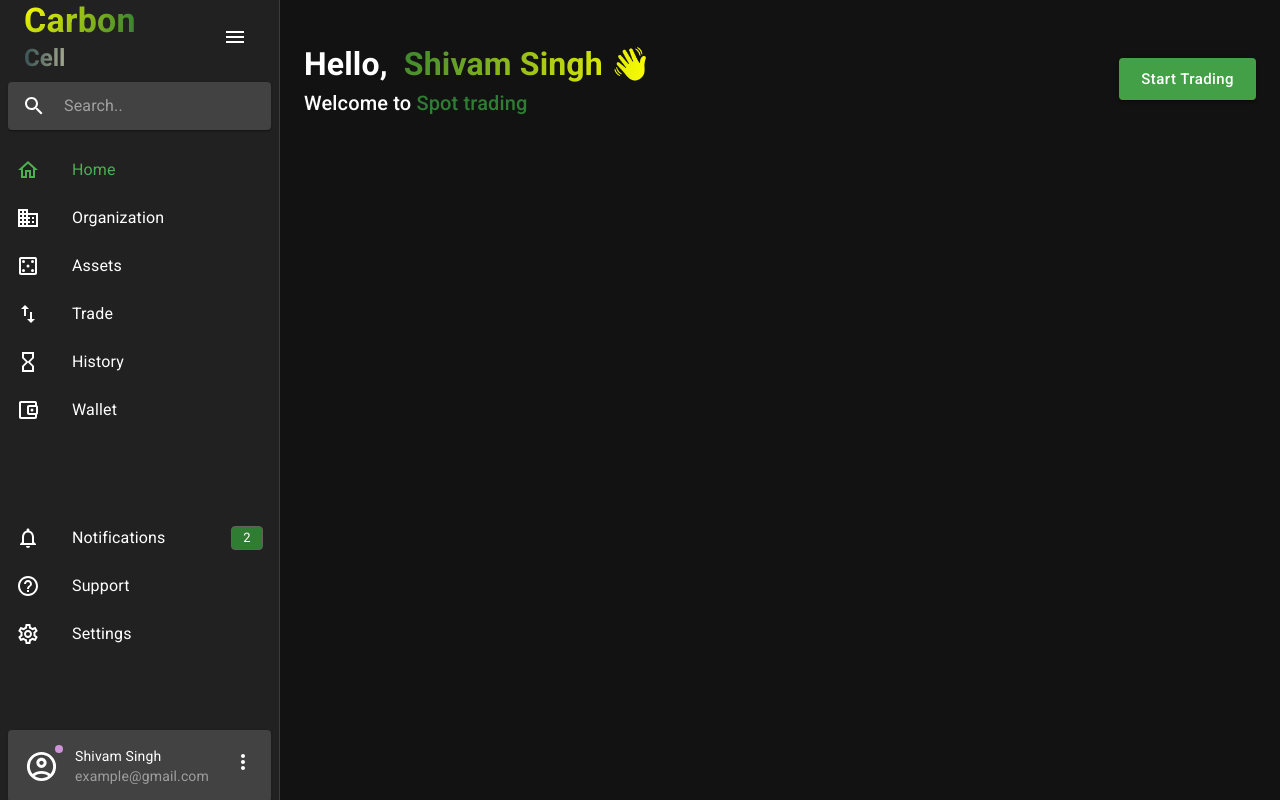
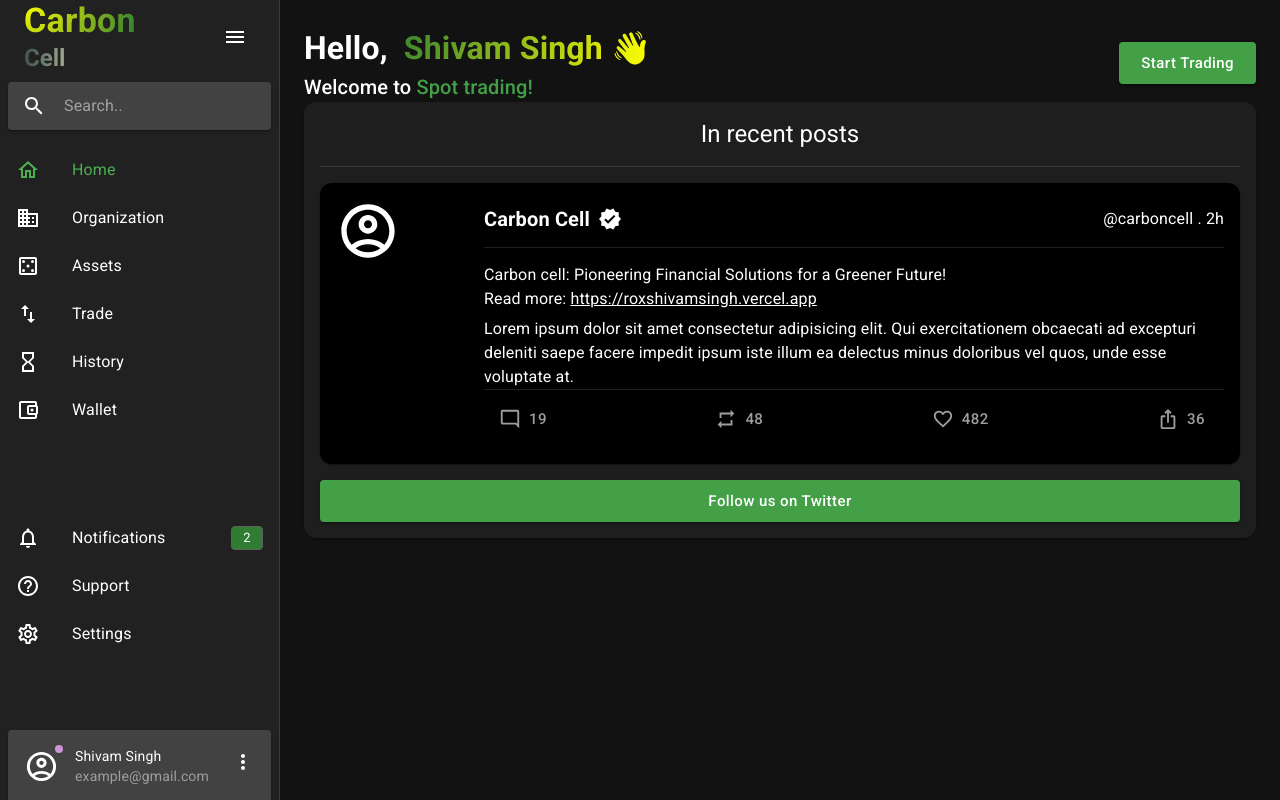
Before and after one commit to roxshivamsingh/cuddly-robot, a React (Vite) app: page / in a window 1280 px wide. Built offline with nearby package versions, Linux system fonts and the light colour scheme; no server answers.

Commit message:
ADD: Twitter preview;

```diff
--- a/package.json
+++ b/package.json
@@ -16,7 +16,8 @@
     "@mui/icons-material": "^5.15.14",
     "@mui/material": "^5.15.14",
     "axios": "^1.6.8",
-    "react": "^18.2.0",
+    "chart.js": "^4.4.2",
+    "react-chartjs-2": "^5.2.0",
     "react-dom": "^18.2.0"
   },
   "devDependencies": {
--- a/src/App.tsx
+++ b/src/App.tsx
@@ -1,23 +1,10 @@
 import CssBaseline from '@mui/material/CssBaseline';
 import Box from '@mui/material/Box';
-
-
 import { Content, Sidebar } from './components';
-import axios from 'axios';
-import { useEffect } from 'react';
-
 // const width = 280;
 
 function App() {
 
-  useEffect(() => {
-
-
-    axios.get('https://datausa.io/api/data?drilldowns=Nation&measures=Population').then((response) => {
-
-      console.log(response.data)
-    })
-  }, [])
 
   return (<Box sx={{ display: 'flex' }}>
     <CssBaseline />
--- /dev/null
+++ b/src/components/chart-example.tsx
@@ -0,0 +1,129 @@
+import { Box, Button, Divider, Paper, Stack, Typography } from '@mui/material';
+import { green } from '@mui/material/colors';
+import {
+    Chart as ChartJS,
+    CategoryScale,
+    LinearScale,
+    PointElement,
+    LineElement,
+    Title,
+    Tooltip,
+    Legend,
+} from 'chart.js';
+import {
+    Pie,
+    // Line,
+    // Doughnut,
+    // PolarArea,
+    // Bubble
+} from 'react-chartjs-2';
+
+
+
+ChartJS.register(
+    CategoryScale,
+    LinearScale,
+    PointElement,
+    LineElement,
+    Title,
+    Tooltip,
+    Legend
+);
+
+const options = {
+    responsive: true,
+    interaction: {
+        mode: 'index' as const,
+        intersect: false,
+    },
+    stacked: false,
+    plugins: {
+        title: {
+            display: true,
+            text: 'Chart.js Line Chart - Multi Axis',
+        },
+    },
+    scales: {
+        y: {
+            type: 'linear' as const,
+            display: true,
+            position: 'left' as const,
+        },
+        y1: {
+            type: 'linear' as const,
+            display: true,
+            position: 'right' as const,
+            grid: {
+                drawOnChartArea: false,
+            },
+        },
+    },
+};
+
+const labels = ['January', 'February', 'March', 'April', 'May', 'June', 'July'];
+
+const data = {
+    labels,
+    datasets: [
+        {
+            label: 'Dataset 1',
+            data: [0, 2, 3],
+            // data: labels.map(() => faker.datatype.number({ min: -1000, max: 1000 })),
+            borderColor: 'rgb(255, 99, 132)',
+            backgroundColor: 'rgba(255, 99, 132, 0.5)',
+            yAxisID: 'y',
+        },
+        {
+            label: 'Dataset 2',
+            data: [1, 2, 100],
+
+            borderColor: 'rgb(53, 162, 235)',
+            backgroundColor: 'rgba(53, 162, 235, 0.5)',
+            yAxisID: 'y1',
+        },
+    ],
+};
+
+export function ChartExample() {
+    return (<>
+        {/* <Line options={options} data={data} /> */}
+
+        <Paper sx={{
+            p: 1,
+
+        }}>
+            <Typography variant='h5' gutterBottom
+                sx={{ textAlign: "center" }}
+            >Wallet Balance</Typography>
+            <Divider />
+
+            <Box sx={{
+                display: "flex",
+                flexDirection: "column",
+                justifyContent: "center",
+                alignItems: "center"
+            }}>
+
+                <Box sx={{ maxWidth: 300 }}>
+                    <Pie data={data}
+                        options={options}
+                    />
+                </Box>
+                <Stack justifyContent='space-between'>
+
+                </Stack>
+
+                <Button
+                    sx={{
+                        textTransform: "none",
+                        background: green[600],
+                        color: "white",
+                        "&:hover": { background: green[700] }
+                    }}
+                    variant='contained'>
+                    Manage Wallet
+                </Button>
+            </Box>
+        </Paper>
+    </>);
+}
--- a/src/components/content.tsx
+++ b/src/components/content.tsx
@@ -1,14 +1,35 @@
 import { green } from "@mui/material/colors";
 import { Box, Button, Stack } from "@mui/material";
+import { RecentPost } from ".";
+// import { useEffect } from "react";
+// import axios from "axios";
+// import { ChartExample } from "./chart-example";
 
 export function Content() {
+    // useEffect(() => {
+
+
+    //     axios.get('https://datausa.io/api/data?drilldowns=Nation&measures=Population').then((response) => {
+
+    //         console.log(response.data)
+    //     })
+    // }, [])
+    return (<Box
+        className="donut"
+        component="main"
+        sx={{ flexGrow: 1, bgcolor: 'background.default', p: 3 }}
+    >
+        <CustomHeader />
+
+        <RecentPost />
+        {/* <ChartExample /> */}
+
+    </Box >
+    );
+}
+function CustomHeader() {
     return (
-        <Box
-            component="main"
-            sx={{ flexGrow: 1, bgcolor: 'background.default', p: 3 }}
-        >
-
-            <Box sx={{ mt: 2 }} />
+        <>
             <Stack direction='row' justifyContent='space-between'>
                 <Stack>
                     <Box sx={{
@@ -24,12 +45,10 @@ export function Content() {
                             }}>
                             &nbsp; Shivam Singh 👋
                         </Box>
-
                     </Box>
                     <Box sx={{ fontSize: '20px', fontWeight: 500 }}>
-                        Welcome to <span style={{ color: green[800] }}> Spot trading</span>
+                        Welcome to <span style={{ color: green[600] }}> Spot trading!</span>
                     </Box>
-
                 </Stack>
 
                 <Stack justifyContent='center'>
@@ -37,22 +56,15 @@ export function Content() {
                         size="large"
                         variant="contained"
                         sx={{
-
                             textTransform: "none",
                             background: green[600],
                             color: "white",
-                            "&:hover": {
-                                background: green[700]
-                            }
+                            "&:hover": { background: green[700] }
                         }}>
                         Start Trading
                     </Button>
                 </Stack>
             </Stack>
-
-            {/* <Typography paragraph>
-                Still in progress roxshivamsingh@gmail.com
-            </Typography> */}
-        </Box >
-    );
+        </>
+    )
 }
--- a/src/components/index.ts
+++ b/src/components/index.ts
@@ -1,3 +1,5 @@
 export * from "./account-card"
 export * from "./sidebar"
 export * from "./content"
+export * from "./chart-example"
+export * from "./recent-post"
--- /dev/null
+++ b/src/components/recent-post.tsx
@@ -0,0 +1,123 @@
+import { Button, Divider, Grid, IconButton, Paper, Stack, Typography } from "@mui/material";
+import { green, grey } from "@mui/material/colors";
+import ModeCommentOutlinedIcon from '@mui/icons-material/ModeCommentOutlined';
+import RepeatOutlinedIcon from '@mui/icons-material/RepeatOutlined';
+import FavoriteBorderOutlinedIcon from '@mui/icons-material/FavoriteBorderOutlined';
+import IosShareOutlinedIcon from '@mui/icons-material/IosShareOutlined';
+import AccountCircleOutlinedIcon from '@mui/icons-material/AccountCircleOutlined';
+import VerifiedIcon from '@mui/icons-material/Verified';
+export function RecentPost() {
+    return (<Paper sx={{ p: 2, borderRadius: 3 }}>
+        <Stack spacing={2}>
+            <Typography variant='h5' gutterBottom sx={{ textAlign: "center" }}>
+                In recent posts
+            </Typography>
+            <Divider />
+            <Stack spacing={2}>
+                <Paper sx={{ background: "black", p: 2, borderRadius: 3 }}>
+                    <Grid container>
+                        <Grid item xs={2} sm={2} md={2} lg={2}>
+                            <Stack sx={{
+                                display: "flex",
+                                flexDirection: "column",
+                                justifyContent: "center",
+                            }}>
+                                <AccountCircleOutlinedIcon sx={{ fontSize: "4rem" }} />
+
+                            </Stack>
+                        </Grid>
+                        <Grid item xs={10} sm={10} md={10} lg={10}>
+                            <Stack
+                                sx={{
+                                    display: "flex",
+                                    flexDirection: "row",
+                                    justifyContent: "space-between",
+                                    alignItems: "center",
+                                    verticalAlign: "middle",
+                                    pb: 1
+
+                                }}
+                            >
+                                <Stack
+                                    sx={{
+                                        display: "flex",
+                                        flexDirection: "row",
+                                        justifyContent: "space-between",
+                                        alignItems: "center",
+                                        // verticalAlign: "middle"
+                                    }}
+
+                                >
+                                    <Typography fontWeight='bold' variant="h6">Carbon Cell</Typography>
+                                    <IconButton>
+                                        <VerifiedIcon />
+                                    </IconButton>
+                                </Stack>
+                                <Typography>@carboncell . 2h</Typography>
+                            </Stack>
+                            <Divider />
+
+                        </Grid>
+                        <Grid item xs={2} sm={2} md={2} lg={2} />
+
+                        <Grid item xs={10} sm={10} md={10} lg={10}>
+
+                            <Stack>
+                                Carbon cell: Pioneering Financial Solutions for a Greener Future!
+                                <Typography gutterBottom>
+                                    Read more: <u>https://roxshivamsingh.vercel.app</u>
+
+                                </Typography>
+
+                                <Typography>
+                                    Lorem ipsum dolor sit amet consectetur adipisicing elit. Qui exercitationem obcaecati ad excepturi deleniti saepe facere impedit ipsum iste illum ea delectus minus doloribus vel quos, unde esse voluptate at.
+                                </Typography>
+                            </Stack>
+                            <Divider />
+                        </Grid>
+                        <Grid item xs={2} sm={2} md={2} lg={2} />
+
+                        <Grid item xs={10} sm={10} md={10} lg={10}>
+                            <Stack sx={{
+                                p: 1,
+                                display: "flex",
+                                flexDirection: "row",
+                                justifyContent: "space-between",
+                                alignItems: "center",
+                                width: "100%"
+                            }}>
+                                <Button startIcon={<ModeCommentOutlinedIcon />} size="large" sx={{ color: grey[500] }}>
+                                    19
+                                </Button>
+                                <Button startIcon={<RepeatOutlinedIcon />} size="large" sx={{ color: grey[500] }}>
+                                    48
+                                </Button>
+                                <Button startIcon={<FavoriteBorderOutlinedIcon />} size="large" sx={{ color: grey[500] }}>
+                                    482
+                                </Button>
+
+                                <Button startIcon={<IosShareOutlinedIcon />} size="large" sx={{ color: grey[500] }}>
+                                    36
+                                </Button>
+                            </Stack>
+
+                        </Grid>
+                    </Grid>
+
+                </Paper>
+                <Button
+                    size="large"
+                    sx={{
+                        textTransform: "none",
+                        background: green[600],
+                        color: "white",
+                        "&:hover": { background: green[700] }
+                    }}
+                    variant='contained'>
+                    Follow us on Twitter
+                </Button>
+            </Stack>
+        </Stack>
+
+    </Paper>)
+}
```
Also changed, not shown: 1 other file (tests, documents, lock files or other folders).
